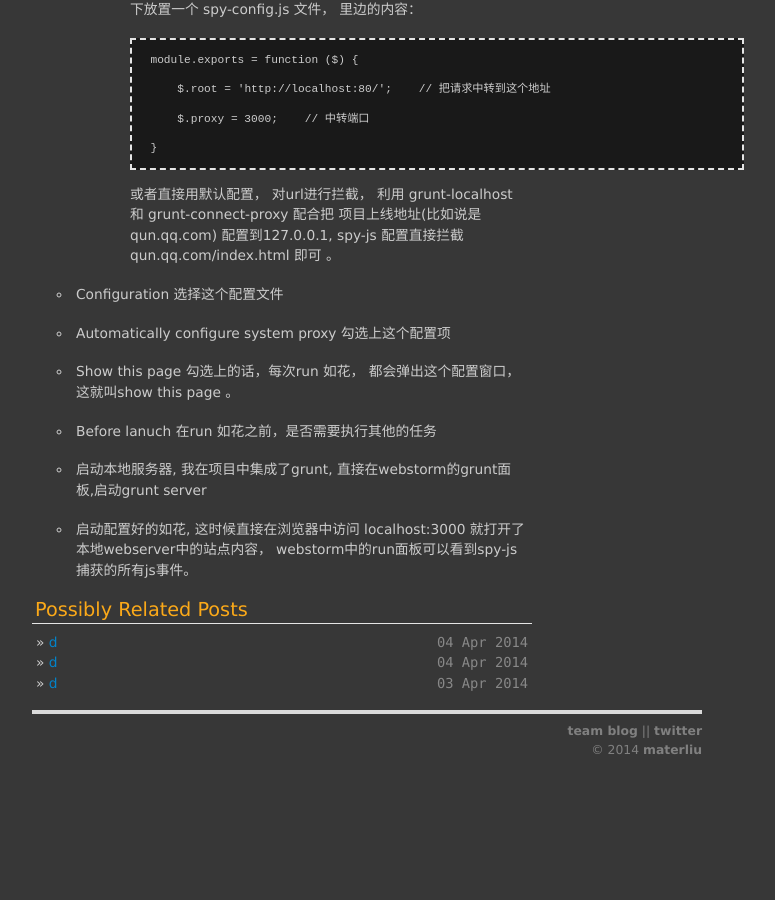
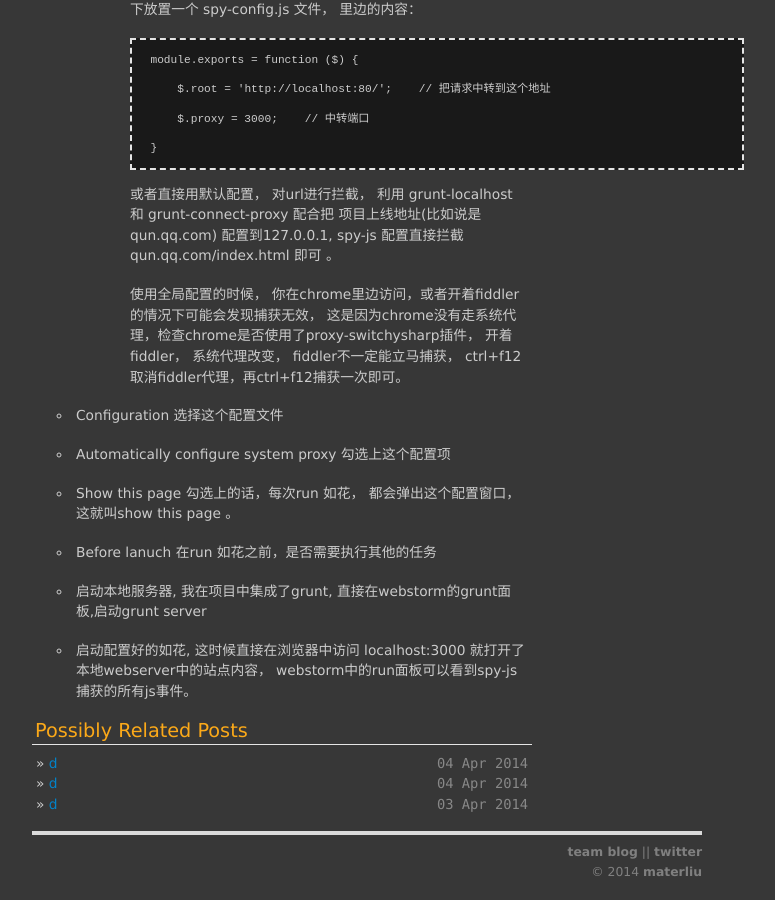
Before and after one commit to materliu/materliu.github.io, a Jekyll site: the page built from all/web/_posts/2014-04-01-spy_js入门.md, in a window 1280 px wide and 900 px high, scrolled down 1542 px. Shown: the whole window, without its empty margins (273-1048 px from the left). Built offline with Jekyll 4.4.1, drawn with Linux system fonts in a browser that asks for light colours; Markdown is read by kramdown in place of the engine named in the settings; before the commit the page ends 2321 px from its top, so only the background shows below that.

Commit message:
修改spy-js 使用教程！

````diff
--- a/all/web/_posts/2014-04-01-spy_js入门.md
+++ b/all/web/_posts/2014-04-01-spy_js入门.md
@@ -53,6 +53,8 @@ title: 2014-04-01-spy_js入门.md
         ```
         或者直接用默认配置， 对url进行拦截， 利用 grunt-localhost 和 grunt-connect-proxy 配合把 项目上线地址(比如说是 qun.qq.com) 配置到127.0.0.1, spy-js 配置直接拦截qun.qq.com/index.html 即可 。
 
+        使用全局配置的时候， 你在chrome里边访问，或者开着fiddler的情况下可能会发现捕获无效， 这是因为chrome没有走系统代理，检查chrome是否使用了proxy-switchysharp插件， 开着fiddler， 系统代理改变， fiddler不一定能立马捕获， ctrl+f12 取消fiddler代理，再ctrl+f12捕获一次即可。
+
 
 * Configuration 选择这个配置文件
 
````
